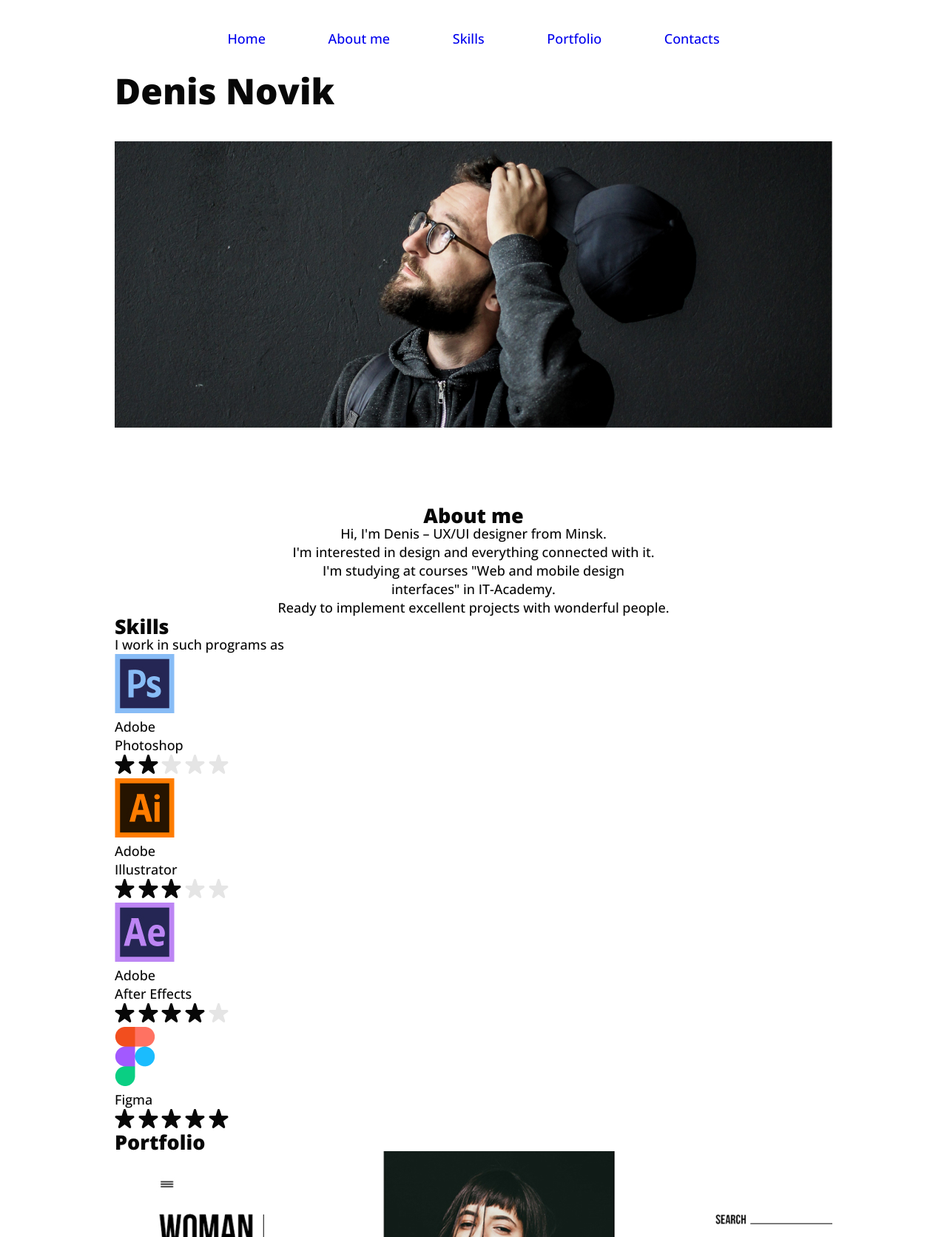
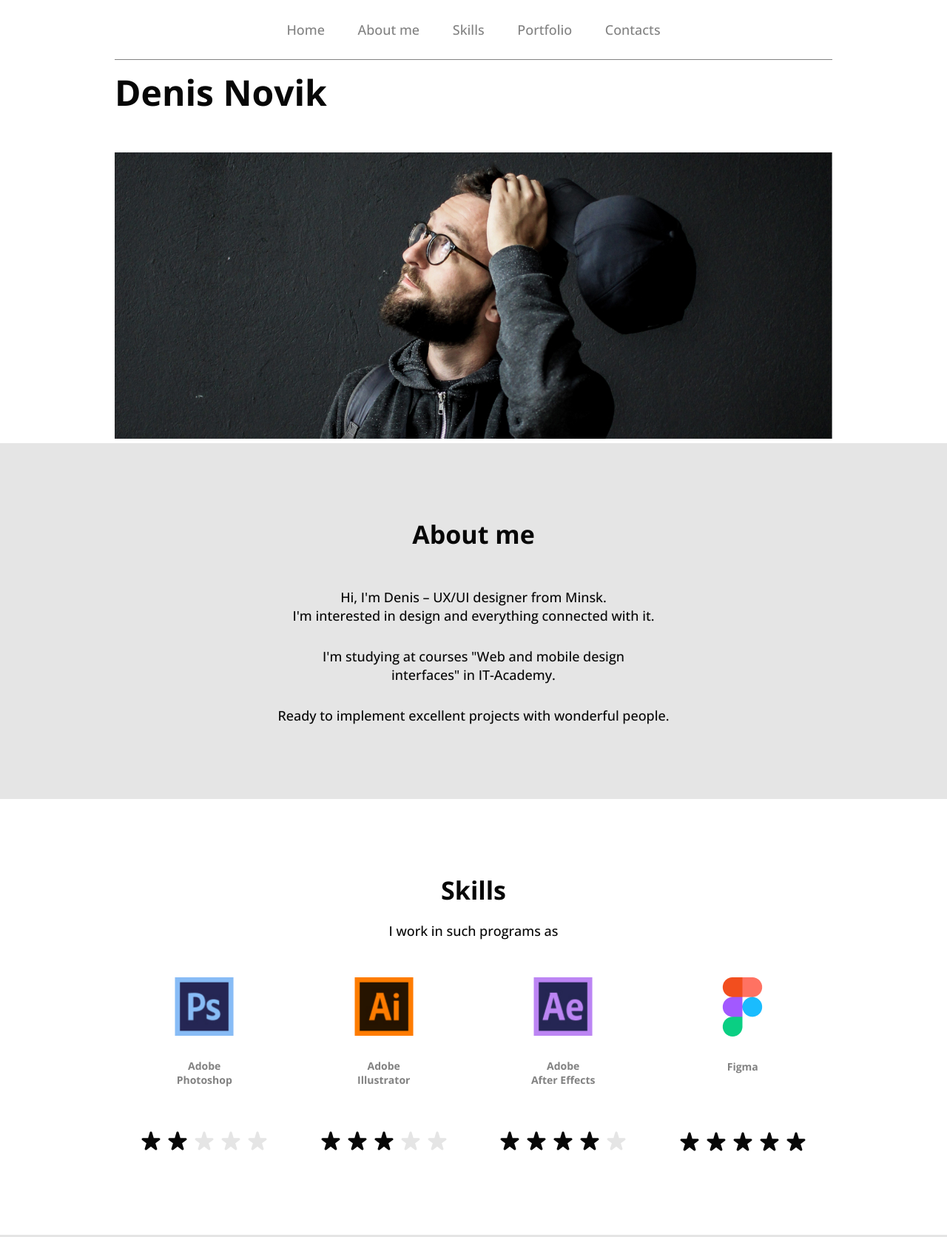
Before and after one commit to flayks50/Homework, a plain HTML site: page 07/index.html in a window 1280 px wide. Shown: the top 1672 px of the page at 74% size. Drawn offline with nearby package versions, Linux system fonts and the light colour scheme.

Commit message:
Доверстано. Без футера

```diff
--- a/07/css/index.css
+++ b/07/css/index.css
@@ -21,41 +21,139 @@ body {
     max-width: 970px;
     margin: 0 auto;
 }
-
 /*header*/
-
-
-
-/*nav*/
-
-.nav{
+.header .nav{
     text-align: center;
 }
 
 /*nav_link*/
 .nav_link {
-
     text-decoration: none;
     display: inline-block;
     vertical-align: top;
-    padding: 40px;
+    padding: 27.5px 20px 27.5px 20px;
+    color: #828282;
 }
 
-/*main_baner*/
-.main_baner{
-    margin-bottom: 100px;
+.link {
+    border-top: solid 1px #828282;
+    width: 100%;
+    margin-bottom: 12px;
+
 }
+
 
 /*h1*/
 .h1 {
     font-size: 48px;
     font-weight: 700;
-    line-height: 36px;
-    padding-bottom: 50px;
+    line-height: 63px;
+    margin-bottom: 50px;
 }
 
-/*about_me*/
 
-.about_me {
+
+
+/*abou*/
+
+.about {
+    text-align: center;
+    padding: 100px 0 70px 0;
+    background-color:#E5E5E5;
+
+}
+
+
+/*about.h2*/
+.about h2 {
+    font-weight: 700;
+    font-size: 34px;
+    line-height: 46px;
+    margin-bottom: 50px;
+}
+
+
+.about p {
+    margin-bottom: 30px;
+    font-size: 18px;
+    line-height: 25px;
+}
+
+/* skills */
+
+.skills {
+    padding: 100px 0 100px 0;
+    text-align: center;
+
+}
+/* heading */
+.skills .heading h2 {
+    font-weight: 700;
+    font-size: 34px;
+    line-height: 46px;
+    margin-bottom: 20px;
+}
+
+.skills .heading p{
+    font-size: 18px;
+    line-height: 25px;
+    margin-bottom: 50px;
+
+}
+.skills .product-item {
+    float: left;
+    width: 25%;
+}
+.float-conteiner::after {
+    content: "";
+    clear: both;
+    display: block;
+}
+
+.product-item img {
+    max-width: 80px;
+    max-height: 80px;
+    margin-bottom: 25px;
+
+}
+.product-item p {
+    font-weight: 700;
+    font-size: 14px;
+    line-height: 19px;
+    margin-bottom: 60px;
+    min-height: 38px;
+    color: #828282;
+}
+.product-item .stars {
+    font-size: 0px;}
+
+.product-item .stars img{
+    width: 26px;
+    height: 26px;
+    margin: 0 5px;
+}
+
+.portfolio {
+    padding: 100px 0;
+    background-color: #E5E5E5;
     text-align: center;
 }
+.portfolio h2 {
+    font-size: 34px;
+    line-height: 46px;
+    padding: 50px;
+}
+.portfolio .portfolio-item {
+    margin-bottom: 70px;
+}
+.portfolio .portfolio-item:last-child {
+    margin-bottom: 0px;
+}
+
+.portfolio .portfolio-item img {
+    margin-bottom: 50px;
+}
+.portfolio .portfolio-item a {
+    color: #070707;
+    display: block;
+}
--- a/07/index.html
+++ b/07/index.html
@@ -10,12 +10,15 @@
     <link rel="preconnect" href="https://fonts.googleapis.com">
     <link rel="preconnect" href="https://fonts.gstatic.com" crossorigin>
     <link
-        href="https://fonts.googleapis.com/css2?family=Open+Sans:ital,wght@0,300;0,500;0,600;0,800;1,300;1,500;1,600;1,800&display=swap"
+        href="https://fonts.googleapis.com/css2?family=Open+Sans:ital,wght@0,300;0,500;0,600;0,700;0,800;1,300;1,500;1,600;1,800&display=swap"
         rel="stylesheet">
     <link rel="stylesheet" href="./css/index.css">
+
 </head>
 
+
 <body>
+
     <header class="header">
         <div class="container">
             <nav class="nav">
@@ -25,18 +28,23 @@
                 <a class="nav_link" href="#">Portfolio</a>
                 <a class="nav_link" href="#">Contacts</a>
             </nav>
+            <div class="link"></div>
         </div>
-    <hr>
+
     </header>
+
     <main class="main">
+        <section class="baner">
             <div class="container">
-            <div class="main_baner">
                 <h1 class="h1">Denis Novik</h1>
                 <img src="./assests/img/photox940 (1).jpg" alt="Denis Novik">
             </div>
+        </section>
 
-            <div>
-                <div class="about_me">
+
+
+        <section class="about">
+            <div class="container">
                 <h2 class="">About me</h2>
                 <p>Hi, I'm Denis – UX/UI designer from Minsk. <br>
                     I'm interested in design and everything connected with it.</p>
@@ -45,19 +53,22 @@
                 <p>Ready to implement excellent projects
                     with wonderful people.</p>
             </div>
-            </div>
-            <div>
+        </section>
 
-                <div>
-                    <div>
+
+        <section class="skills">
+            <div class="container">
+                <div class="heading">
                     <h2>Skills</h2>
                     <p>I work in such programs as</p>
                 </div>
 
-                    <div>
+                <div class="float-conteiner">
+
+                    <div class="product-item">
                         <img src="./assests/img/Ps.jpg" alt="Adobe Photoshop">
                         <p>Adobe<br>Photoshop</p>
-                        <div>
+                        <div class="stars">
                             <img src="./assests/svg/star_b.svg" alt="star_b">
                             <img src="./assests/svg/star_b.svg" alt="star_b">
                             <img src="./assests/svg/star_w.svg" alt="star">
@@ -65,12 +76,12 @@
                             <img src="./assests/svg/star_w.svg" alt="star">
                         </div>
                     </div>
-                </div>
 
-                <div>
+
+                    <div class="product-item">
                         <img src="./assests/img/Ai.jpg" alt="Adobe Illustrator">
                         <p>Adobe<br>Illustrator</p>
-                    <div>
+                        <div class="stars">
                             <img src="./assests/svg/star_b.svg" alt="star_b">
                             <img src="./assests/svg/star_b.svg" alt="star_b">
                             <img src="./assests/svg/star_b.svg" alt="star_b">
@@ -79,10 +90,10 @@
                         </div>
                     </div>
 
-                <div>
+                    <div class="product-item">
                         <img src="./assests/img/Ae.jpg" alt="Adobe After Effects">
                         <p>Adobe<br>After Effects</p>
-                    <div>
+                        <div class="stars">
                             <img src="./assests/svg/star_b.svg" alt="star_b">
                             <img src="./assests/svg/star_b.svg" alt="star_b">
                             <img src="./assests/svg/star_b.svg" alt="star_b">
@@ -90,10 +101,11 @@
                             <img src="./assests/svg/star_w.svg" alt="star">
                         </div>
                     </div>
-                <div>
+
+                    <div class="product-item">
                         <img src="./assests/img/Figma.png" alt="Figma">
                         <p>Figma</p>
-                    <div>
+                        <div class="stars">
                             <img src="./assests/svg/star_b.svg" alt="star_b">
                             <img src="./assests/svg/star_b.svg" alt="star_b">
                             <img src="./assests/svg/star_b.svg" alt="star_b">
@@ -102,37 +114,34 @@
                         </div>
                     </div>
                 </div>
+            </div>
+        </section>
 
-            <div>
-                <div>
+        <section class="portfolio">
+            <div class="container">
                 <h2>Portfolio</h2>
+
+                <div class="portfolio-item">
                     <img src="./assests/img/Fashion-Store (1).jpg" alt="Fashion-Store">
-                </div>
-                <div>
-                    <a href="#">Online fashion store - Homepage</a>
+                    <a href="#">Online fashion store - <br> Homepage</a>
                 </div>
 
-
-                <div>
+                <div class="portfolio-item">
                     <img src="./assests/img/reebok_web.jpg" alt="reebok_web">
-                </div>
-                <div>
                     <a href="#">Reebok Store - Concept</a>
                 </div>
 
-
-                <div>
+                <div class="portfolio-item">
                     <img src="./assests/img/braun-landing.jpg" alt="braun-landing">
-                </div>
-                <div>
                     <a href="#">Braun Landing Page - Concept</a>
                 </div>
+
             </div>
-        </div>
+        </section>
     </main>
     <footer>
         <div class="container">
-            <div>
+            <div class="contacts">
                 <h2>Contacts</h2>
                 <a href="#">Want to know more or just chat? <br>
                     You are welcome!</a>
@@ -141,13 +150,13 @@
                 <button>Send message</button>
             </div>
 
-            <div>
+            <div class="social-grup">
                 <a href="#"><img src="./assests/svg/linkedin.svg" alt="linkedin"></a>
                 <a href="#"><img src="./assests/svg/instagram.svg" alt="instagram"></a>
                 <a href="#"><img src="./assests/svg/behance.svg" alt="behance"></a>
                 <a href="#"><img src="./assests/svg/dribbble.svg" alt="dribbble"></a>
             </div>
-            <div>
+            <div class="social">
                 <p>Like me on <br>
                     <a href="#">LinkedI</a>,
                     <a href="#">Instagrm</a>,
```
Also changed, not shown: 01/index.html (+52 -0 lines). Lines whose indentation alone changed are shown as unchanged.
